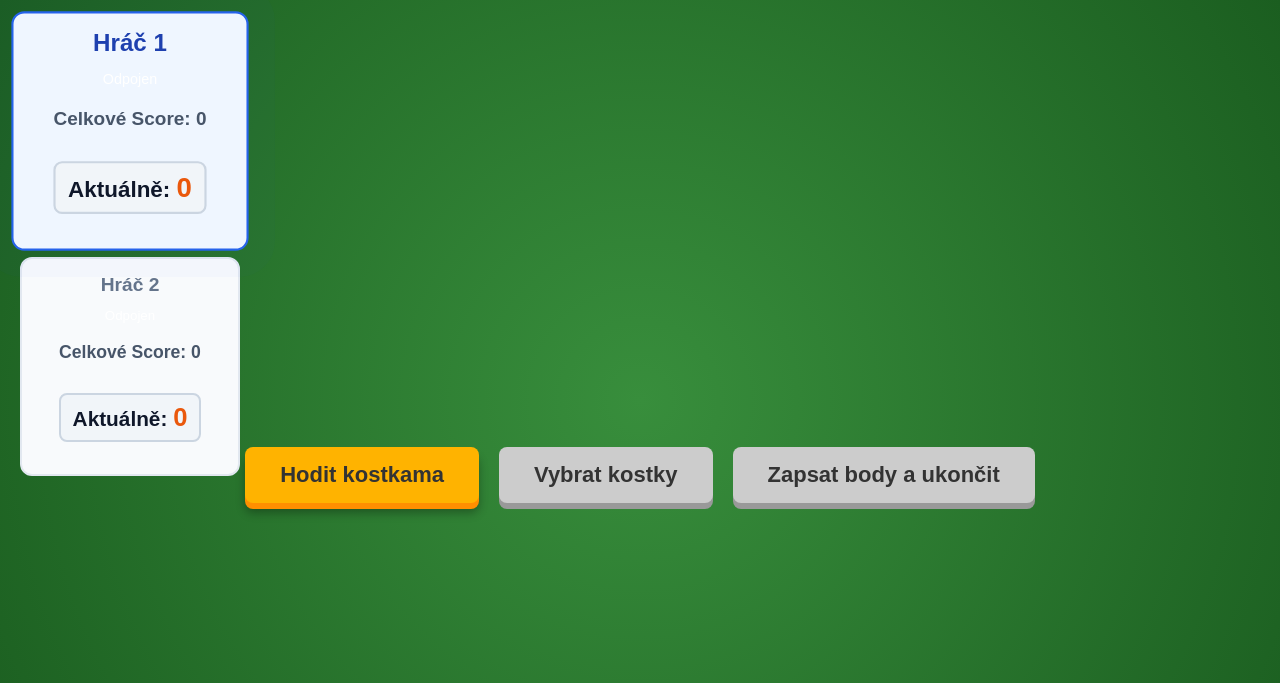
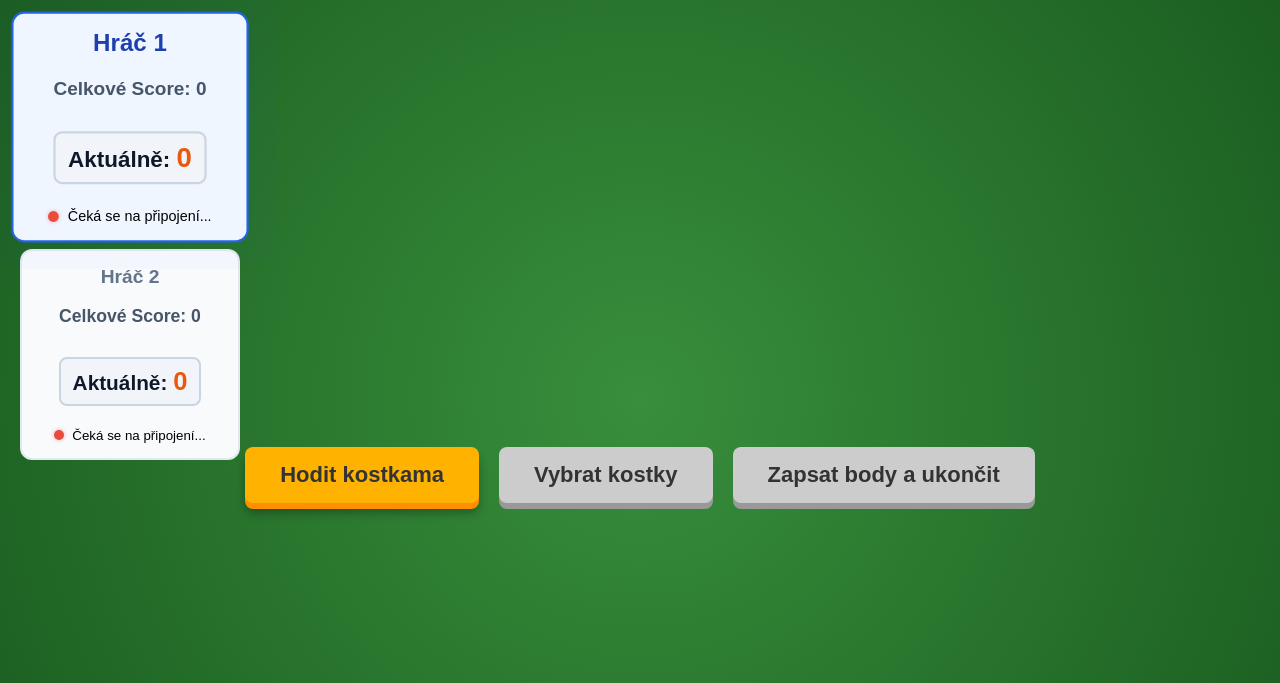
Before and after one commit to Qwell10/DiceSpring, a Spring Boot app: page / in a window 1280 px wide. Shown: the top 683 px of the page. Run offline with Spring Boot 4, Linux system fonts and the light colour scheme; some of the project's set-up classes (security, data sources, template engines, error pages and the like) are left out, and stand-ins take their place; some libraries are stand-ins or nearby versions.

Commit message:
WIP: implement real-time player online/offline status

```diff
--- a/src/main/resources/static/css/style.css
+++ b/src/main/resources/static/css/style.css
@@ -63,6 +63,41 @@ h1 {
 .player-actual-score span {
     font-size: 1.6rem;
     color: #ea580c;
+}
+
+.status-wrapper {
+    display: flex;
+    align-items: center;
+    justify-content: center;
+    gap: 8px;
+    margin-top: 5px;
+}
+
+.status-dot {
+    height: 10px;
+    width: 10px;
+    border-radius: 50%;
+    transition: all 0.3s ease;
+}
+
+.status-dot.offline {
+    background-color: #e74c3c;
+    box-shadow: 0 0 4px rgba(231, 76, 60, 0.4);
+}
+
+.status-text-offline {
+    color: black;
+    font-weight: normal;
+}
+
+.status-dot.online {
+    background-color: #2ecc71;
+    box-shadow: 0 0 8px rgba(46, 204, 113, 0.6);
+}
+
+.status-text-online {
+    color: #2ecc71;
+    font-weight: bold;
 }
 
 .player-card.active {
--- a/src/main/resources/static/index.html
+++ b/src/main/resources/static/index.html
@@ -14,16 +14,22 @@
 <div id="scoreboard" class="scoreboard">
     <div id="player1-card" class="player-card active">
         <h4 class="player-name">Hráč 1</h4>
-            <small id="status-p1">Odpojen</small>
         <h3 class="player-score">Celkové Score: <span id="score-p1">0</span></h3>
         <h2 class="player-actual-score">Aktuálně: <span id="actual-score-p1">0</span></h2>
+        <div class="status-wrapper">
+            <span id="dot-p1" class="status-dot offline"></span>
+            <small id="status-p1" class="status-text-offline">Čeká se na připojení...</small>
+        </div>
     </div>
 
     <div id="player2-card" class="player-card">
         <h4 class="player-name">Hráč 2</h4>
-            <small id="status-p2">Odpojen</small>
         <h3 class="player-score">Celkové Score: <span id="score-p2">0</span></h3>
         <h2 class="player-actual-score">Aktuálně: <span id="actual-score-p2">0</span></h2>
+        <div class="status-wrapper">
+            <span id="dot-p2" class="status-dot offline"></span>
+            <small id="status-p2" class="status-text-offline">Čeká se na připojení...</small>
+        </div>
     </div>
 </div>
 
```
Lines whose indentation alone changed are shown as unchanged.
